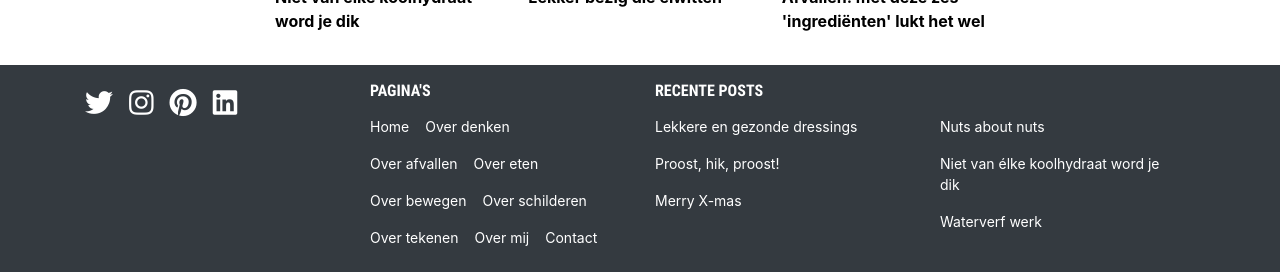
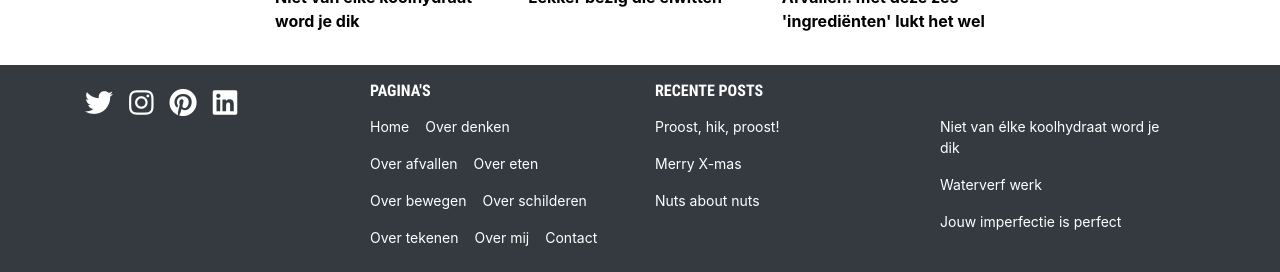
Before and after one commit to BaasLimited/baasovereten.github.io, a Jekyll site: the page built from _posts/2020-11-02-dressings.md, in a window 1280 px wide and 900 px high, scrolled down 5708 px, cut to the strip 628-900 px from the top of the window. Built offline with Jekyll 4.4.1, drawn with Linux system fonts in a browser that asks for light colours; some web fonts are replaced; a script that is not in the unit is left out; comment, search, counter and statistics services are not loaded; some of the changed lines change nothing that is shown.

Commit message:
Update 2020-11-02-dressings.md

```diff
--- a/_posts/2020-11-02-dressings.md
+++ b/_posts/2020-11-02-dressings.md
@@ -1,6 +1,6 @@
 ---
 title:      "Lekkere en gezonde dressings"
-date:       2021-01-06 14:00:00 +0100
+date:       2020-11-02 14:00:00 +0100
 tags:       ["Over afvallen", "Over eten"]
 category:   "over-eten"
 image:      /uploads/olie-bewerkt2.jpg
```
